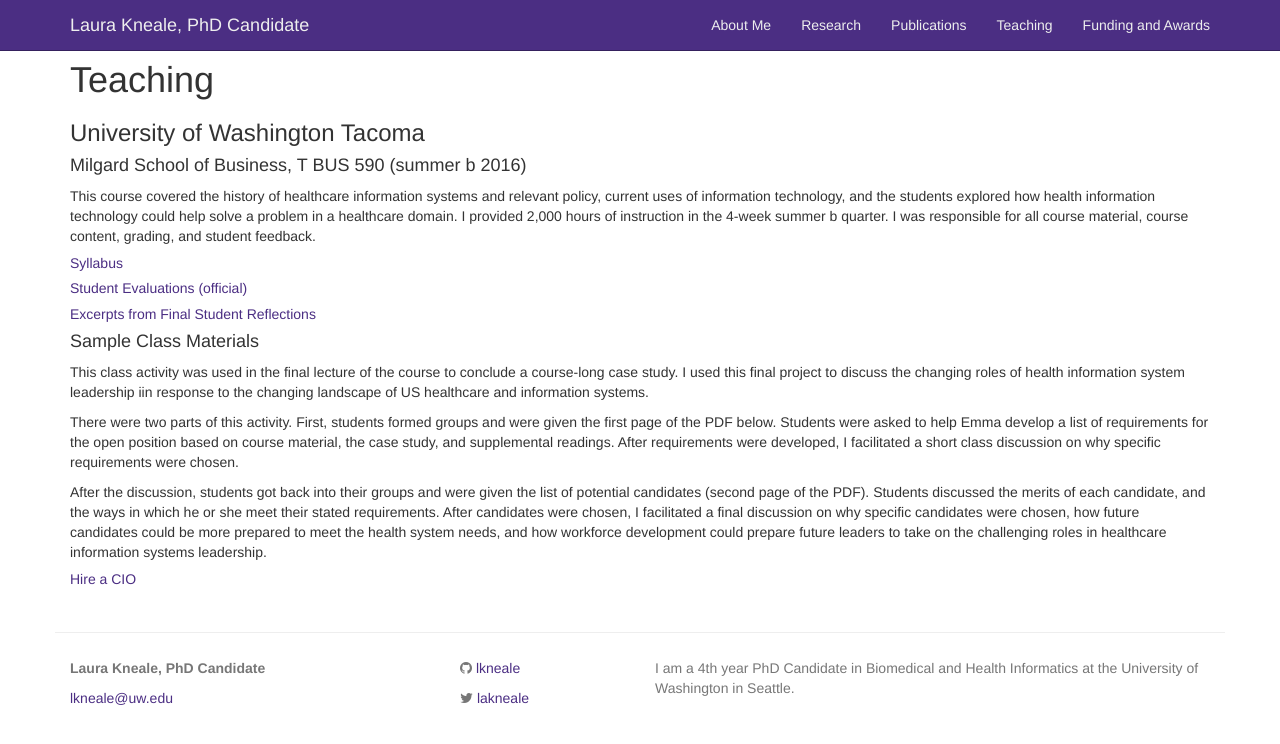
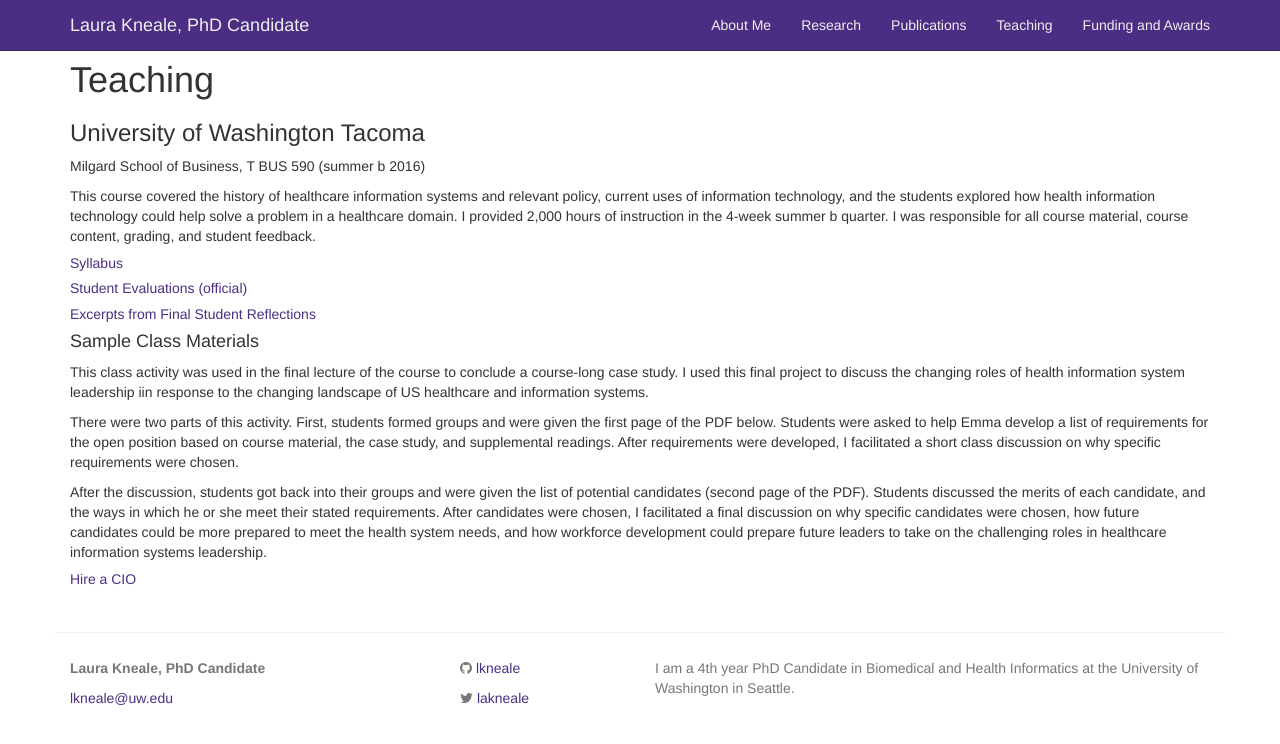
Before and after one commit to lkneale/lkneale.github.io, a Jekyll site: the page built from teaching.md, in a window 1280 px wide. Shown: the top 744 px of the page. Built offline with Jekyll 4.4.1, drawn with Linux system fonts in a browser that asks for light colours.

```diff
--- a/teaching.md
+++ b/teaching.md
@@ -4,7 +4,8 @@ title: Teaching
 permalink: /teaching/
 ---
 ### University of Washington Tacoma
-#### Milgard School of Business, T BUS 590 (summer b 2016)
+Milgard School of Business, T BUS 590 (summer b 2016)
+
 This course covered the history of healthcare information systems and relevant policy, current uses of information technology, and the students explored how health information technology could help solve a problem in a healthcare domain. I provided 2,000 hours of instruction in the 4-week summer b quarter. I was responsible for all course material, course content, grading, and student feedback.
 
 ##### <a href="/images/Tacoma Syllabus.pdf" target="_blank">Syllabus
```
